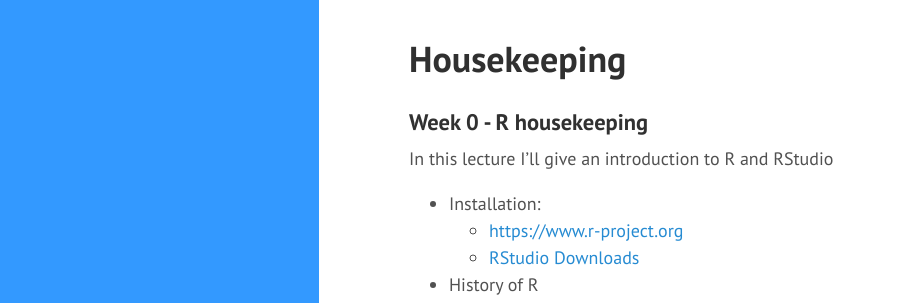
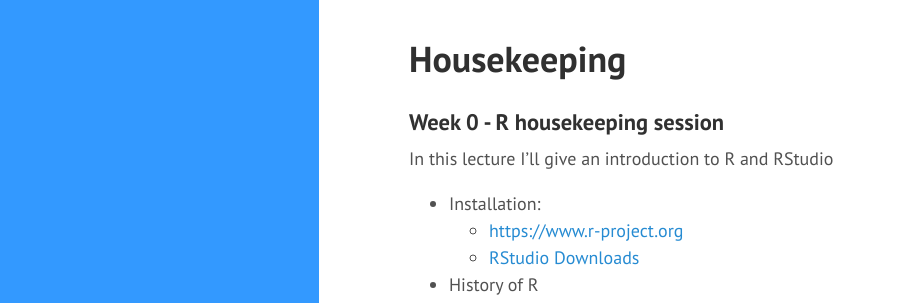
Before and after one commit to gastonstat/stat243-relic, a Jekyll site: the page built from lectures/00-housekeeping.md, in a window 1280 px wide and 1361 px high. Shown: the top 303 px of the window, without its empty margins (5-920 px from the left). Built offline with Jekyll 4.4.1, drawn with Linux system fonts in a browser that asks for light colours; nearby versions of some CDN libraries.

Commit message:
lectures: modify title of housekeeping session

```diff
--- a/lectures/00-housekeeping.md
+++ b/lectures/00-housekeeping.md
@@ -3,7 +3,7 @@ layout: lecture
 title: "Housekeeping"
 ---
 
-### Week 0 - R housekeeping
+### Week 0 - R housekeeping session
 
 In this lecture I'll give an introduction to R and RStudio
 
```
